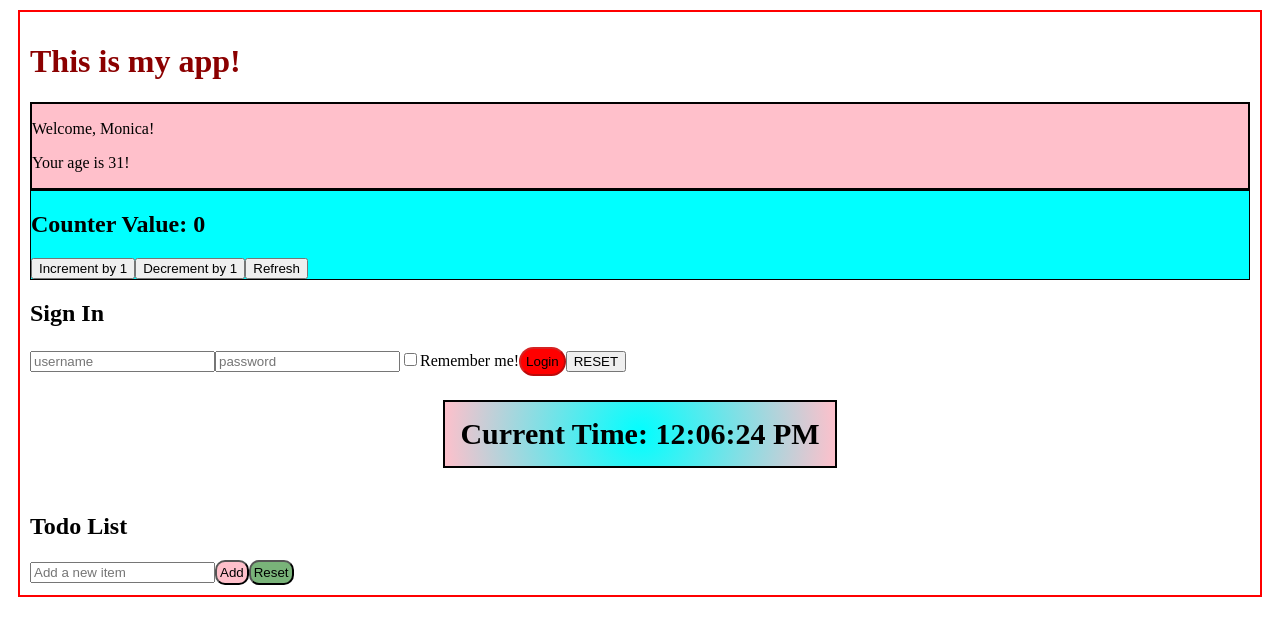
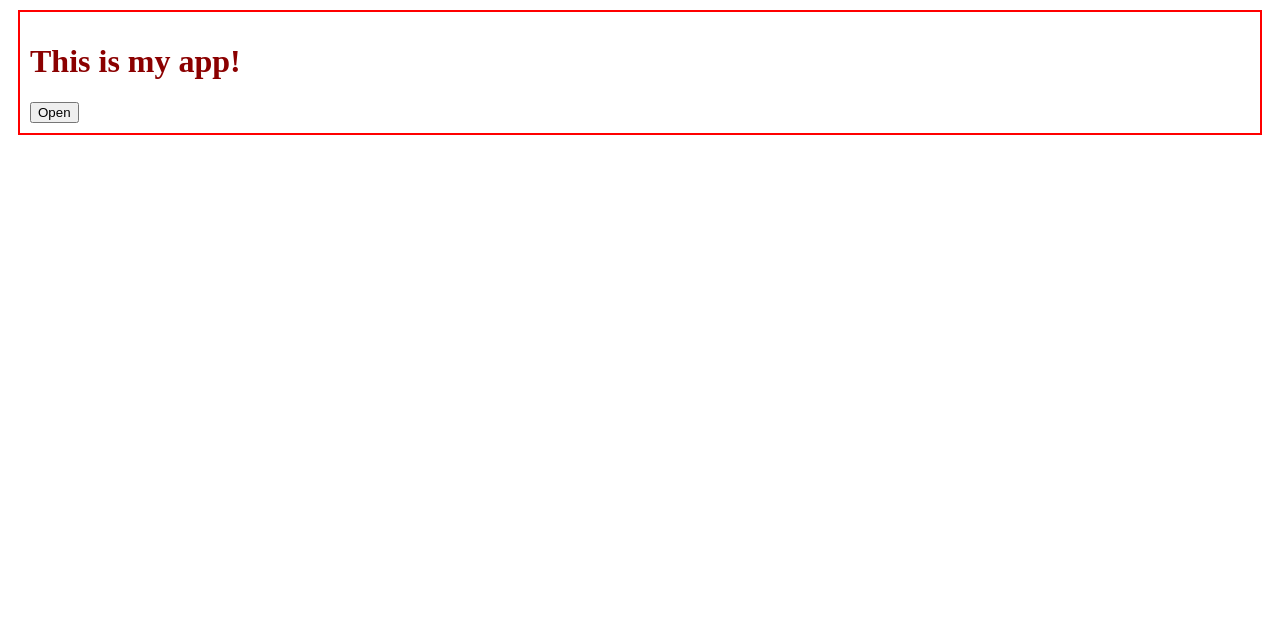
Before and after one commit to monica-lucaci/develhope-react, a React (Vite) app in the folder my-app/: page / in a window 1280 px wide. Shown: the top 636 px of the page. Built offline with nearby package versions, Linux system fonts and the light colour scheme.

Commit message:
container collapsable

```diff
--- a/my-app/src/Container.jsx
+++ b/my-app/src/Container.jsx
@@ -1,10 +1,22 @@
+import { useState } from "react";
 import "./Container.css";
 
 const Container = ({ title, children }) => {
+  const [collapse, setCollapse] = useState(false);
+
+  const handleButtonToggle = () => {
+    setCollapse(!collapse);
+  };
+
   return (
     <div className="container">
-      <div className="container-title">{title}</div>
-      <div className="container-content">{children}</div>
+      <div className="container-title">
+        {title}
+        <button onClick={handleButtonToggle}>
+          {collapse ? "Close" : "Open"}
+        </button>
+      </div>
+      {collapse && <div className="container-content">{children}</div>}
     </div>
   );
 };
```
